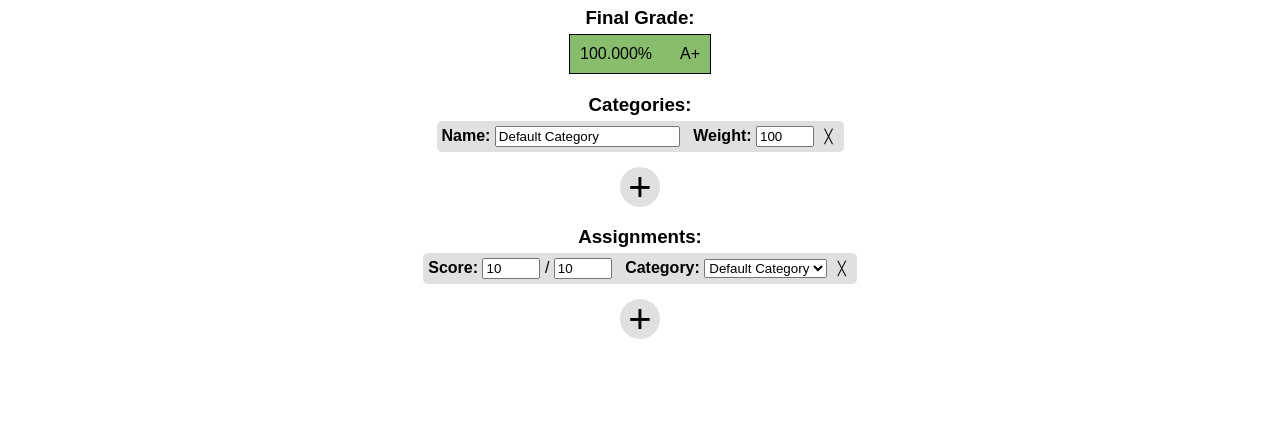
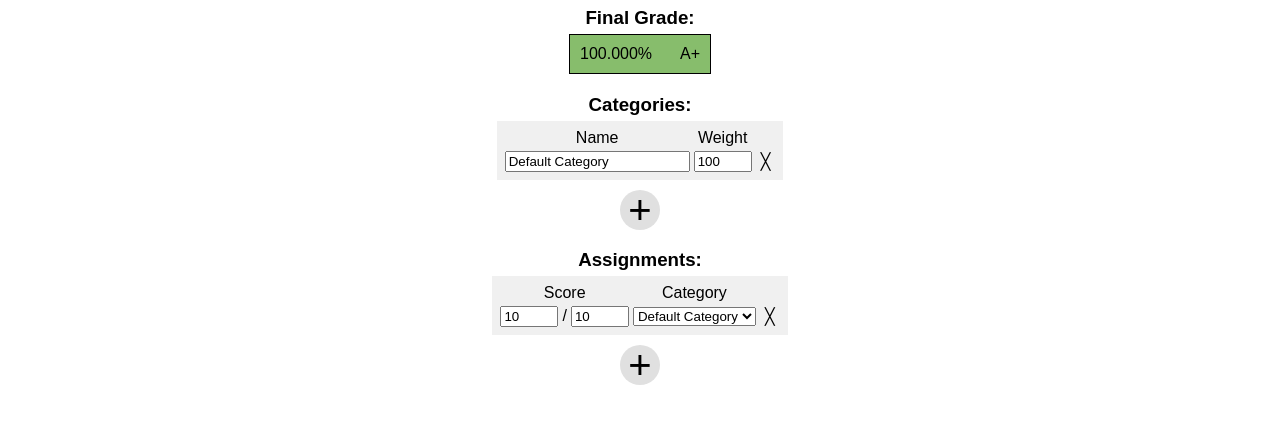
Before and after one commit to AsherMorgan/Grade-Calculator, a plain HTML site: page index.html in a window 1280 px wide. Shown: the part 73-496 px from the top of the page. Drawn offline with Linux system fonts and the light colour scheme.

Commit message:
Make assignment and category lists more compact.

```diff
--- a/index.css
+++ b/index.css
@@ -68,16 +68,10 @@ h3 {
 
 
 /******** Item styles ********/
-.assignment, .category {
-    margin-left: auto;
-    margin-right: auto;
-    margin-top: 5px;
-    margin-bottom: 5px;
+#assignments, #categories {
+    margin: auto;
+    background-color: #F0F0F0;
     padding: 5px;
-    border-radius: 5px;
-    background-color: #E0E0E0;
-    width: fit-content;
-    width: -moz-fit-content;
 }
 
 .pointsEarned, .pointsPossible, .categoryWeight {
@@ -85,9 +79,8 @@ h3 {
 }
 
 .assignmentRemove, .categoryRemove {
-    border: none;
-    background-color: #E0E0E0;
     cursor: pointer;
+    padding: 5px;
 }
 
 #addAssignment, #addCategory {
--- a/index.html
+++ b/index.html
@@ -27,19 +27,26 @@
             <h3>Categories:</h3>
 
             <template id="categoryTemplate">
-                <div>
-                    <div class="category">
-                        <b>Name: </b>
+                <tr class="category">
+                    <td>
                         <input class="categoryName" type="text" oninput="update();" value="Default Category">
-                        &nbsp;
-                        <b>Weight: </b>
+                    </td>
+                    <td>
                         <input class="categoryWeight" type="number" oninput="update();" value="100">
-                        <button id="categoryRemove" class="categoryRemove">╳</button>
-                    </div>
-                </div>
+                    </td>
+                    <td>
+                        <a id="categoryRemove" class="categoryRemove">╳</a>
+                    </td>
+                </tr>
             </template>
 
-            <div id="categories"></div>
+            <table id="categories">
+                <tr>
+                    <td>Name</td>
+                    <td>Weight</td>
+                    <td></td>
+                </tr>
+            </table>
 
             <div>
                 <span id="addCategory" onclick="addCategory();">+</span>
@@ -50,21 +57,30 @@
             <h3>Assignments:</h3>
 
             <template id="assignmentTemplate">
-                <div>
-                    <div class="assignment">
-                        <b>Score: </b>
+                <tr class="assignment">
+                    <td>
                         <input class="pointsEarned" type="number" oninput="update();" value="10">
-                        &#47;
+                    </td>
+                    <td>/</td>
+                    <td>
                         <input class="pointsPossible" type="number" oninput="update();" value="10">
-                        &nbsp;
-                        <b>Category: </b>
+                    </td>
+                    <td>
                         <select class="selectCategory" oninput="update();"></select>
-                        <button id="assignmentRemove" class="assignmentRemove">╳</button>
-                    </div>
-                </div>
+                    </td>
+                    <td>
+                        <a id="assignmentRemove" class="assignmentRemove">╳</a>
+                    </td>
+                </tr>
             </template>
 
-            <div id="assignments"></div>
+            <table id="assignments">
+                <thead>
+                    <td colspan="3">Score</td>
+                    <td>Category</td>
+                    <td></td>
+                </thead>
+            </table>
 
             <div>
                 <span id="addAssignment" onclick="addAssignment();">+</span>
```
